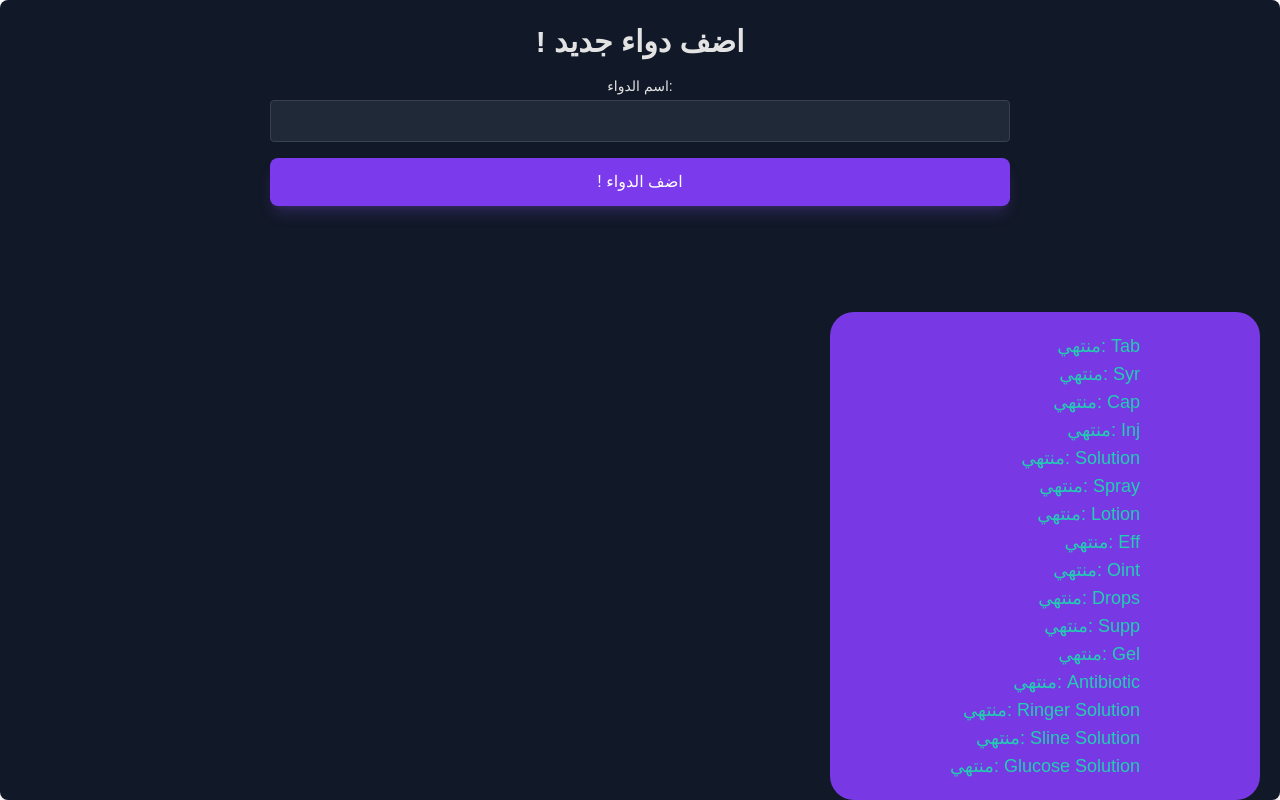
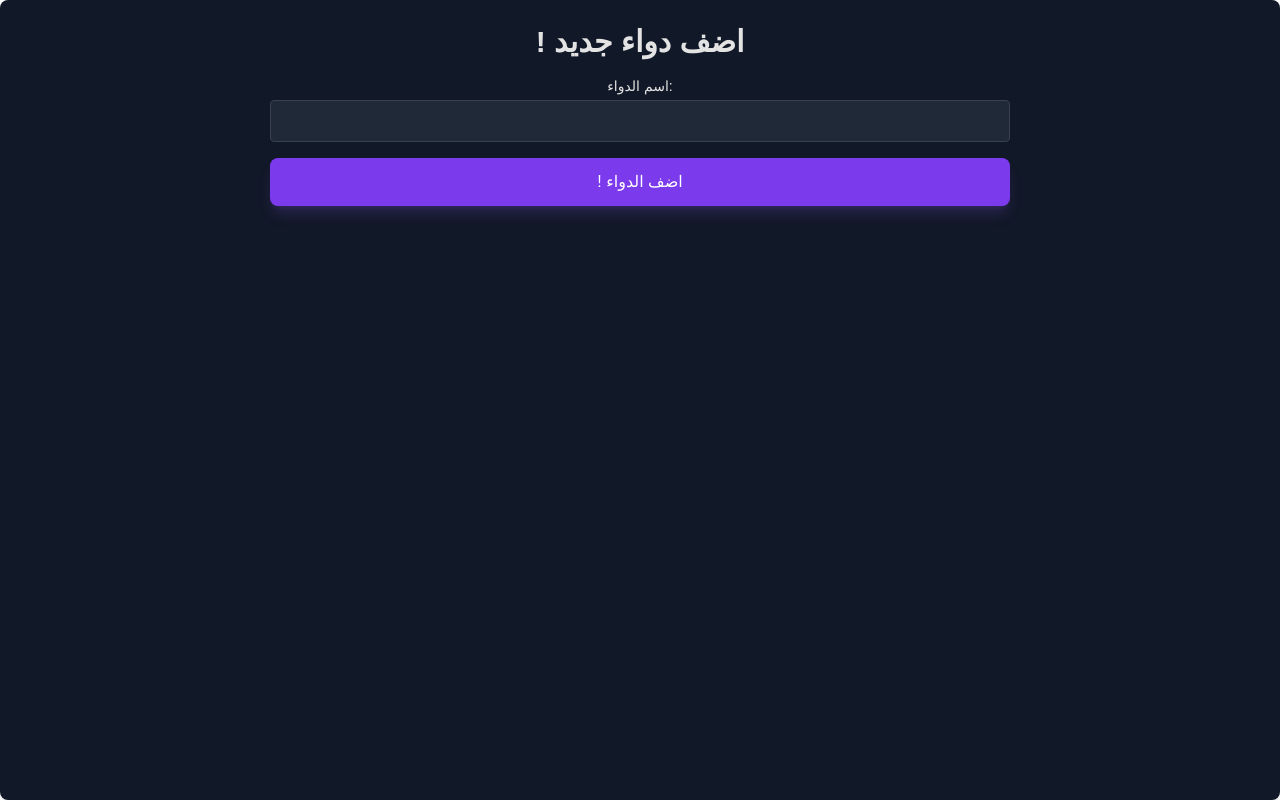
Before and after one commit to Youssef5351/patient-managment, a React (Create React App) app: page /add-medicine in a window 1280 px wide. Built offline with nearby package versions, Linux system fonts and the light colour scheme.

Commit message:
Update AddMedicineForm.jsx

```diff
--- a/src/components/AddMedicineForm.jsx
+++ b/src/components/AddMedicineForm.jsx
@@ -110,58 +110,6 @@ function AddMedicineForm({ onMedicineAdded }) {
                     ! اضف الدواء
                 </button>
             </form>
-
-            {/* Bottom-right corner lines */}
-         <div className="absolute bottom-0 right-5 text-[#E3E3E3] bg-[#7839E5] py-[1.25rem] px-[7.5rem] rounded-3xl text-lg font-semibold text-right font-cairo">
-                <p className={getTextStyle(medicines.tab)}>
-                    {medicines.tab ? "منتهي" : "غير منتهي"}: Tab
-                </p>
-                <p className={getTextStyle(medicines.syr)}>
-                    {medicines.syr ? "منتهي" : "غير منتهي"}: Syr
-                </p>
-                <p className={getTextStyle(medicines.cap)}>
-                    {medicines.cap ? "منتهي" : "غير منتهي"}: Cap
-                </p>
-                <p className={getTextStyle(medicines.inj)}>
-                    {medicines.inj ? "منتهي" : "غير منتهي"}: Inj
-                </p>
-                <p className={getTextStyle(medicines.solution)}>
-                    {medicines.solution ? "منتهي" : "غير منتهي"}: Solution
-                </p>
-                <p className={getTextStyle(medicines.spray)}>
-                    {medicines.spray ? "منتهي" : "غير منتهي"}: Spray
-                </p>
-                <p className={getTextStyle(medicines.lotion)}>
-                    {medicines.lotion ? "منتهي" : "غير منتهي"}: Lotion
-                </p>
-                <p className={getTextStyle(medicines.eff)}>
-                    {medicines.eff ? "منتهي" : "غير منتهي"}: Eff
-                </p>
-                <p className={getTextStyle(medicines.oint)}>
-                    {medicines.oint ? "منتهي" : "غير منتهي"}: Oint
-                </p>
-                <p className={getTextStyle(medicines.drop)}>
-                    {medicines.drop ? "منتهي" : "غير منتهي"}: Drops
-                </p>
-                <p className={getTextStyle(medicines.supp)}>
-                    {medicines.supp ? "منتهي" : "غير منتهي"}: Supp
-                </p>
-                <p className={getTextStyle(medicines.gel)}>
-                    {medicines.gel ? "منتهي" : "غير منتهي"}: Gel
-                </p>
-                <p className={getTextStyle(medicines.antibiotic)}>
-                    {medicines.antibiotic ? "منتهي" : "غير منتهي"}: Antibiotic
-                </p>
-                <p className={getTextStyle(medicines.RingerSolution)}>
-                    {medicines.RingerSolution ? "منتهي" : "غير منتهي"}: Ringer Solution
-                </p>
-                <p className={getTextStyle(medicines.SlineSolution)}>
-                    {medicines.SlineSolution ? "منتهي" : "غير منتهي"}: Sline Solution
-                </p>
-                <p className={getTextStyle(medicines.GlucoseSolution)}>
-                    {medicines.GlucoseSolution ? "منتهي" : "غير منتهي"}: Glucose Solution
-                </p>
-            </div>
         </div>
     );
 }
```
